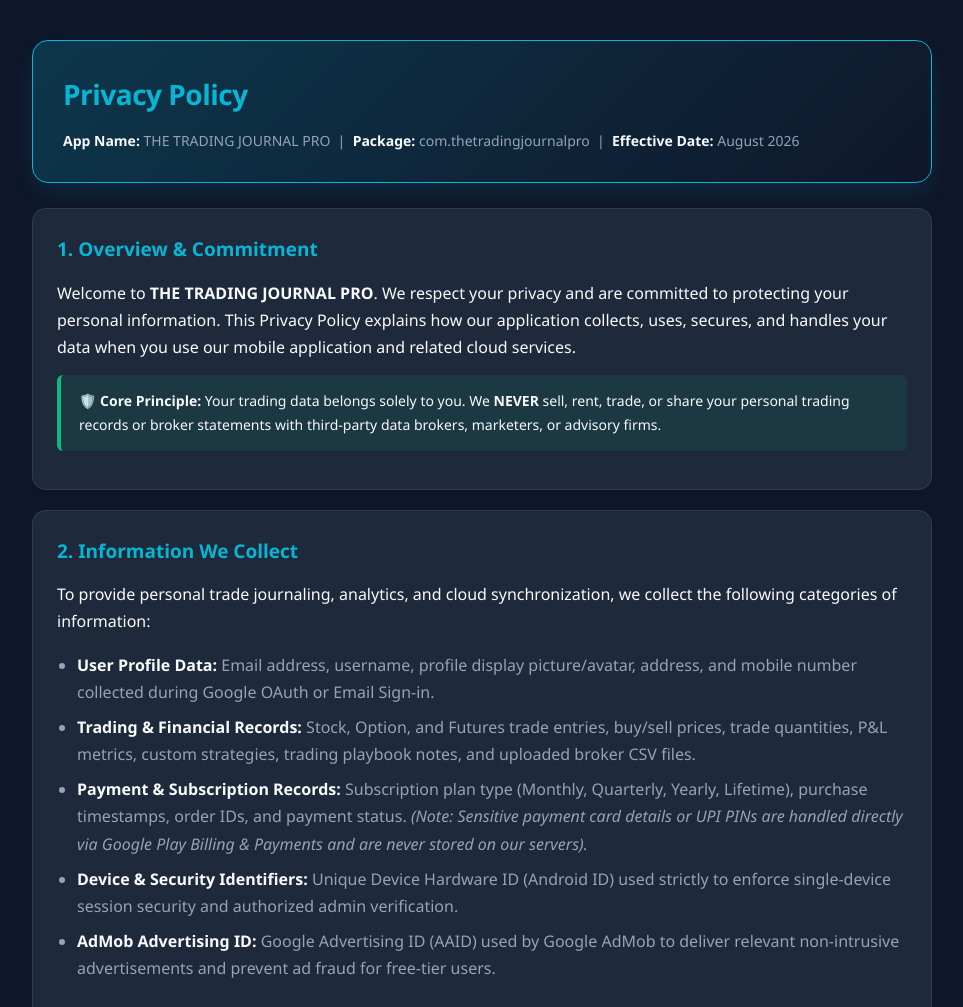
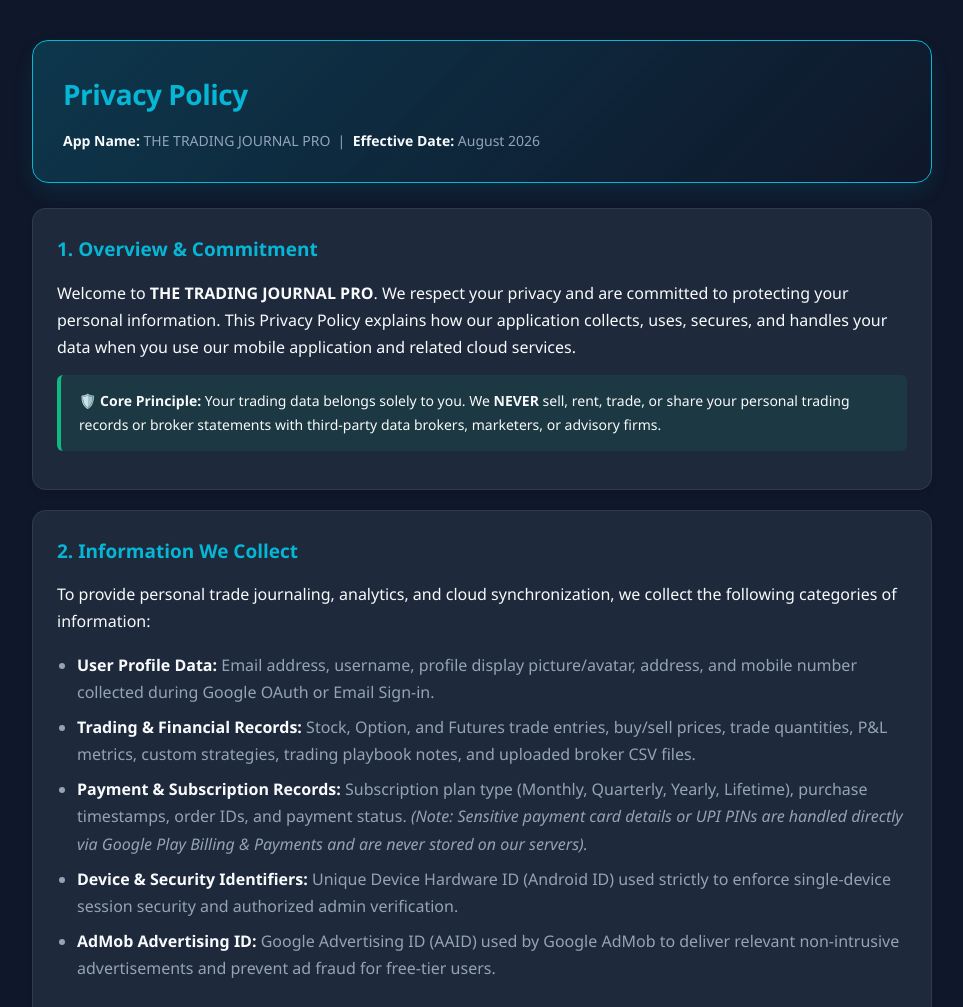
Before and after one commit to plpatel4655-crypto/the-trading-journal-pro, a plain HTML site: page privacy-policy.html in a window 1280 px wide. Shown: the top 1007 px of the page, without its empty margins (158-1121 px from the left). Drawn offline with Linux system fonts and the light colour scheme.

Commit message:
Update privacy-policy.html

```diff
--- a/privacy-policy.html
+++ b/privacy-policy.html
@@ -109,9 +109,9 @@
 
 <div class="container">
     <div class="header-card">
-        <h1>Privacy Policy</h1>
-        <p><strong>App Name:</strong> THE TRADING JOURNAL PRO &nbsp;|&nbsp; <strong>Package:</strong> com.thetradingjournalpro &nbsp;|&nbsp; <strong>Effective Date:</strong> August 2026</p>
-    </div>
+    <h1>Privacy Policy</h1>
+    <p><strong>App Name:</strong> THE TRADING JOURNAL PRO &nbsp;|&nbsp; <strong>Effective Date:</strong> August 2026</p>
+</div>
 
     <div class="card">
         <h2>1. Overview & Commitment</h2>
```
